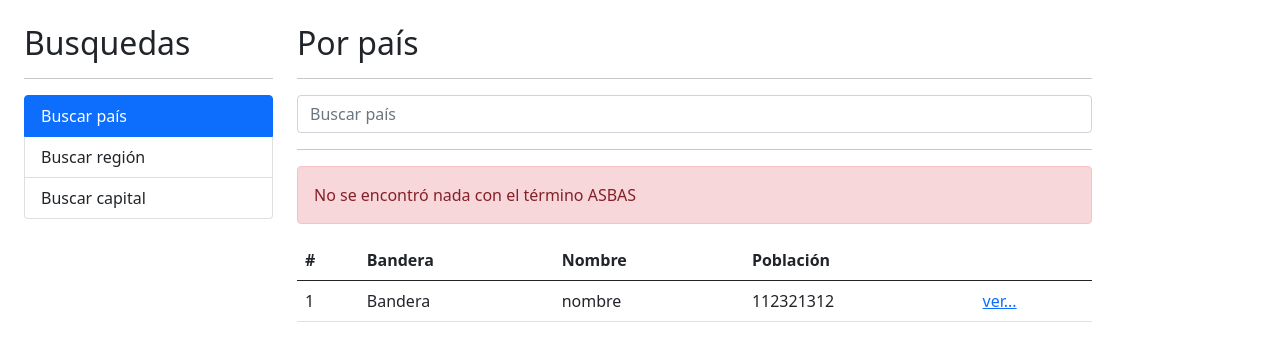
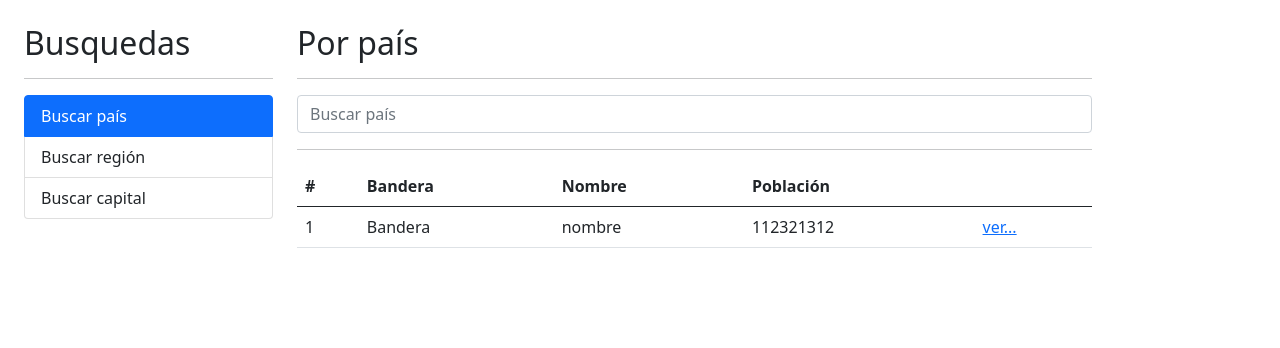
Before and after one commit to cesar-vaesco/App-paises-angular, an Angular app: page / in a window 1280 px wide. Shown: the top 348 px of the page. Built offline with nearby package versions, Linux system fonts and the light colour scheme.

Commit message:
Paises: Manejo de errores - mostrando error por ingreso de término equivocado

```diff
--- a/angular.json
+++ b/angular.json
@@ -1,5 +1,8 @@
 {
   "$schema": "./node_modules/@angular/cli/lib/config/schema.json",
+  "cli": {
+    "analytics": false
+  },
   "version": 1,
   "newProjectRoot": "projects",
   "projects": {
--- a/src/app/pais/pages/por-pais/por-pais.component.html
+++ b/src/app/pais/pages/por-pais/por-pais.component.html
@@ -17,11 +17,11 @@
 
 <hr>
 
-<div class="alert alert-danger">
-    No se encontró nada con el término ASBAS
+<div *ngIf="hayError" class="alert alert-danger">
+    No se encontró nada con el término {{termino}}
 </div>
 
-<div class="row">
+<div *ngIf="!hayError" class="row">
     <div class="col">
         <table class="table table-hover">
             <thead>
--- a/src/app/pais/pages/por-pais/por-pais.component.ts
+++ b/src/app/pais/pages/por-pais/por-pais.component.ts
@@ -10,17 +10,23 @@
 
     //   Vinculando la propiedad termino a la vista a través de ngModel
     termino: string = '';
+    hayError: boolean = false;
 
-    constructor( private PaisService: PaisService) {}
+    constructor(private PaisService: PaisService) { }
 
 
     //   Acción que se genera al enviar el formulario
     buscar() {
+        this.hayError = false;
         console.log(this.termino);
+        this.PaisService.buscarPais(this.termino)
+            .subscribe((resp) => {
+                console.log(resp);
 
-    this.PaisService.buscarPais( this.termino )
-    .subscribe( resp =>{
-        console.log(resp);
+            }, (err) => {
+                console.log('Error');
+                console.info(err);
+                this.hayError = true;
             });
     }
 }
--- a/src/app/pais/services/pais.service.ts
+++ b/src/app/pais/services/pais.service.ts
@@ -1,6 +1,7 @@
 import { Injectable } from '@angular/core';
 import { HttpClient } from '@angular/common/http';
-import { Observable } from 'rxjs';
+import { Observable, of } from 'rxjs';
+
 
 @Injectable({
     providedIn: 'root',
@@ -9,7 +10,7 @@
     // Guardando la url que se mantendra estatica
     private apiUrl: string = 'https://restcountries.eu/rest/v2';
 
-  constructor(private http: HttpClient) {}
+    constructor(private http: HttpClient) { }
 
     //   Construyendo la url por término d e búsqueda
     buscarPais(termino: string): Observable<any> {
```
Also changed, not shown: 1 other file (tests, documents, lock files or other folders). Lines whose indentation alone changed are shown as unchanged.
